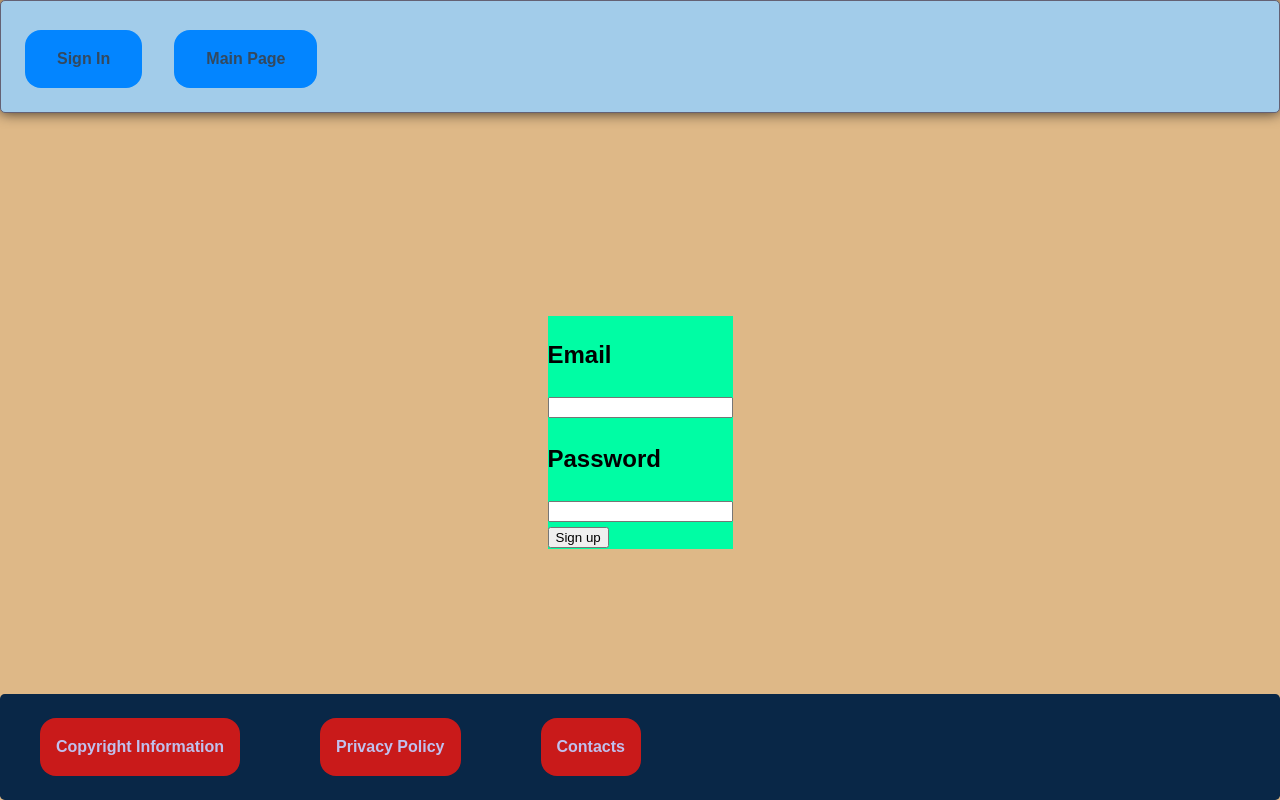
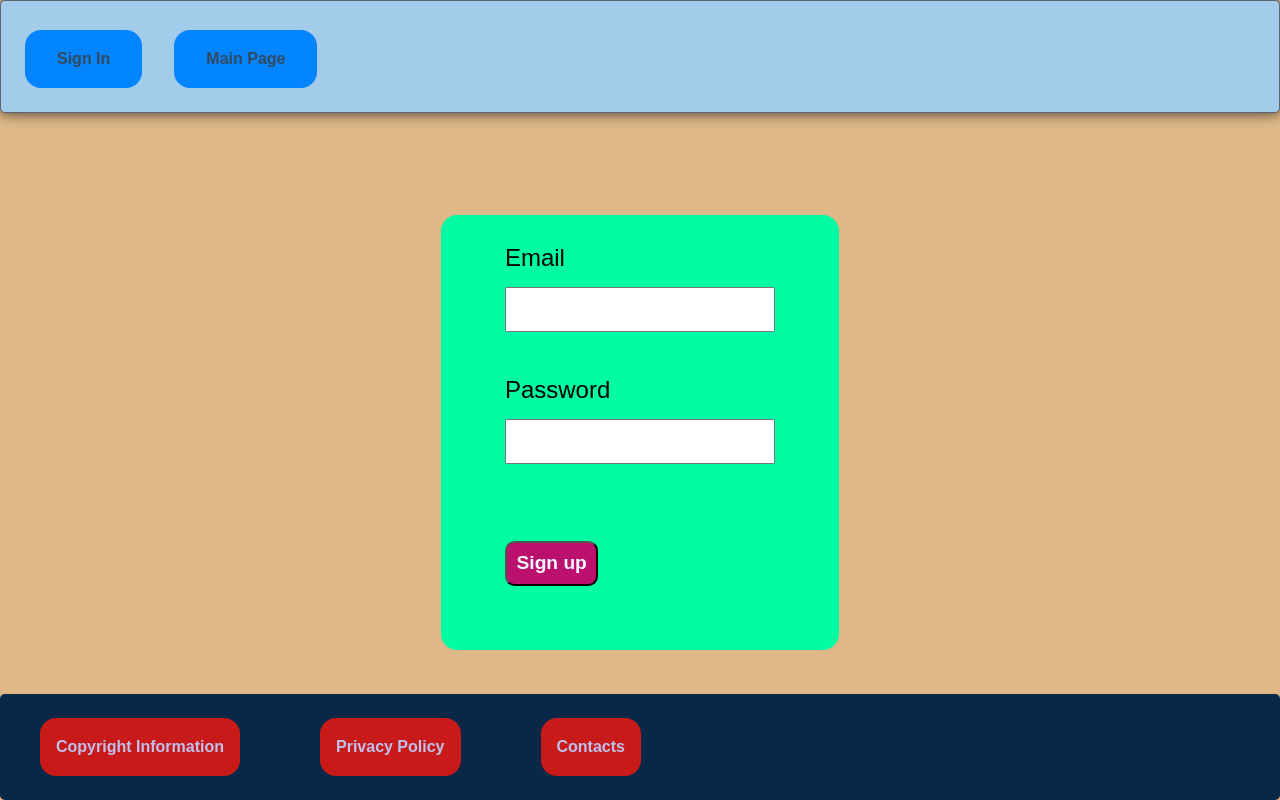
Before and after one commit to raunoraa/Group-AM-Vue, a Vue app in the folder group_am_vue/: page /#/ in a window 1280 px wide. Built offline with nearby package versions, Linux system fonts and the light colour scheme.

Commit message:
Sign up form done

```diff
--- a/group_am_vue/src/views/SignupPage.vue
+++ b/group_am_vue/src/views/SignupPage.vue
@@ -5,16 +5,15 @@
     -->
     <main>
       <div class="formContainer">
-        <form>
-          <h2>Email</h2> <input type="email" v-model="email">
-          <h2>Password</h2> <input type="password" v-model="password">
-          <!-- <div v-if="errors.length" class="error"><b>Please correct the following error(s):</b>
-            <ul>
-              <li v-for="(error,index) in errors" v-bind:key="index" v-bind:error="error"> {{ error}} </li>
-            </ul>
-          </div> -->
+        <form @submit.prevent="validateForm" class="formContainerInner">
+          <label for="email">Email</label> <input type="email" required v-model="email" />
+          <label for="password">Password</label> <input type="password" required v-model="password" />
+          <div v-if="validatePassword" class="error">
+            {{validatePassword}}
+          </div>
+
           <div class="button">
-            <button class="submit" type="submit">Sign up</button>
+            <button class="submit" type="submit" >Sign up</button>
           </div>
         </form>
       </div>
@@ -30,49 +29,27 @@ export default {
   name: 'HomeView',
   components: {
     Footer
+  },
+  data: function(){
+    return{
+      email: "",
+      password: "",
+      validatePassword: "",
+      isValid: false,
+    };
+  },
+  methods: {
+    validateForm(){
+      if(this.password.length<8 || this.password.length>15){
+        this.validatePassword = "Password length must be between 8-15 characters!";
+      } else {
+        let regex = /^(?=.*[A-ZÕÄÖÜ]+)(?=.*([a-zõäöü](.*)[a-zõäöü])+)(?=.*[0-9]+)(?=.*[_]+).*$/; // a little help: https://stackoverflow.com/questions/3533408/regex-i-want-this-and-that-and-that-in-any-order
+        this.validatePassword = regex.test(this.password) ? "" : "Password must contain at least one uppercase character (A-Z), two lowercase characters (a-z), one digits (0-9), and character _ !";
+      }
+
+      if(this.validatePassword=="") this.$router.push('/mainpage'); //will redirect to the main page if the form is correctly filled
+    }
   }
-
-    /* data: {  // currently commented out, causes weird errors
-      email: '',
-      password: '',
-      errors: [],
-
-  },
-
-
-  methods: {
-
-    checkErrors: function (e) {
-      this.errors = [];
-      if (this.password.length > 15 || this.password.length < 8)
-        this.errors.push('The password needs to be between 8 and 15 characters long!')
-      if (!this.password.includes("_"))
-        this.errors.push('The password should contain an underscore')
-      this.upperCaseCount = 0
-      this.lowerCaseCount = 0
-      this.numberCount = 0
-      for (i = 0; i < this.password.length; i++) {
-        if (i = 1 && upperCaseCount != 1)
-          this.errors.push('The password should start with an uppercase character!')
-        if (this.password[i].toLowerCase() == this.password[i] && this.password[i].toUpperCase() != this.password[i])
-          this.lowerCaseCount++
-        if (this.password[i].toUpperCase() == this.password[i] && this.password[i].toLowerCase() != this.password[i])
-          this.upperCaseCount++
-        if (!isNaN(this.password[i]))
-          this.numberCount++
-      }
-      if (this.upperCaseCount == 0)
-        this.errors.push('The password should contain at least 1 uppercase character')
-      if (lowerCaseCount < 3)
-        this.errors.push('The password should contain at least two lowercase characters')
-      if (numberCount == 0)
-        this.errors.push('The password should contain at least 1 numeric value')
-      if (this.errors.length == 0 ) {
-        return true;
-      }
-    }
-
-  } */
 }
 </script>
 
@@ -92,30 +69,61 @@ export default {
   Play around with height vh parameters to get the form in the right place responsively
   */
 
-  @media (max-height: 650px) {
-    main{
-      height: 65vh;
-    }
+  input{
+    margin-bottom: 1em;
   }
 
-  @media (max-width:600px) {
-    main{
-      height: 55vh;
-    }
-
-    .signupFooter{
-      position: relative;
-    }
-  }
-
-  @media (max-width:380px) {
-    main{
-      height: 50vh;
-    }
+  .error{
+    overflow-wrap: break-word;
+    color: red;
+    font-weight: bold;
   }
 
   .formContainer{
+    border-radius: 1em;
+    padding: 4em;
+    padding-top: 1.5em;
     background: rgb(0, 253, 164);
+    max-width: 70%;
+  }
+
+  .formContainerInner{
+    display: flex;
+    flex-direction: column;
+  }
+
+  .submit{
+    margin-top: 2em;
+    padding: 0.5em;
+    border-radius: 0.5em;
+    background: rgb(187, 16, 110);
+    font-weight: bold;
+    color: aliceblue;
+  }
+
+  @media (min-width: 1000px) {
+
+    label{
+      font-size: x-large;
+    }
+
+    input{
+      margin-top: 0.5em;
+      margin-bottom: 2em;
+      padding: 0.5em;
+    }
+
+    input[type=email]{
+      font-size: larger;
+    }
+
+    input[type=password]{
+      font-size: larger;
+    }
+
+    .submit{
+    font-size: larger;
+  }
   }
 
 
@@ -124,5 +132,54 @@ export default {
     width: 100%;
   }
 
+  @media (max-height: 650px) {
+    main{
+      height: 65vh;
+    }
+
+    .formContainer{
+    padding: 3em;
+    padding-top: 0.5em;
+  }
+
+  .submit{
+    margin-top: 1em;
+    padding: 0.25em;
+  }
+
+  }
+
+  @media (max-width:600px) {
+      main{
+        height: 55vh;
+      }
+
+      .formContainer{
+      padding: 3em;
+      padding-top: 0.5em;
+      padding-bottom: 1.5em;
+    }
+
+    .submit{
+      margin-top: 1em;
+      padding: 0.35em;
+    }
+
+    .error{
+      font-size: small;
+      overflow-wrap: normal;
+    }
+  }
+
+  @media (max-width:380px) {
+    main{
+      height: 50vh;
+    }
+
+    .formContainer{
+      padding: 1em;
+    }
+  }
+
 
 </style>
```
